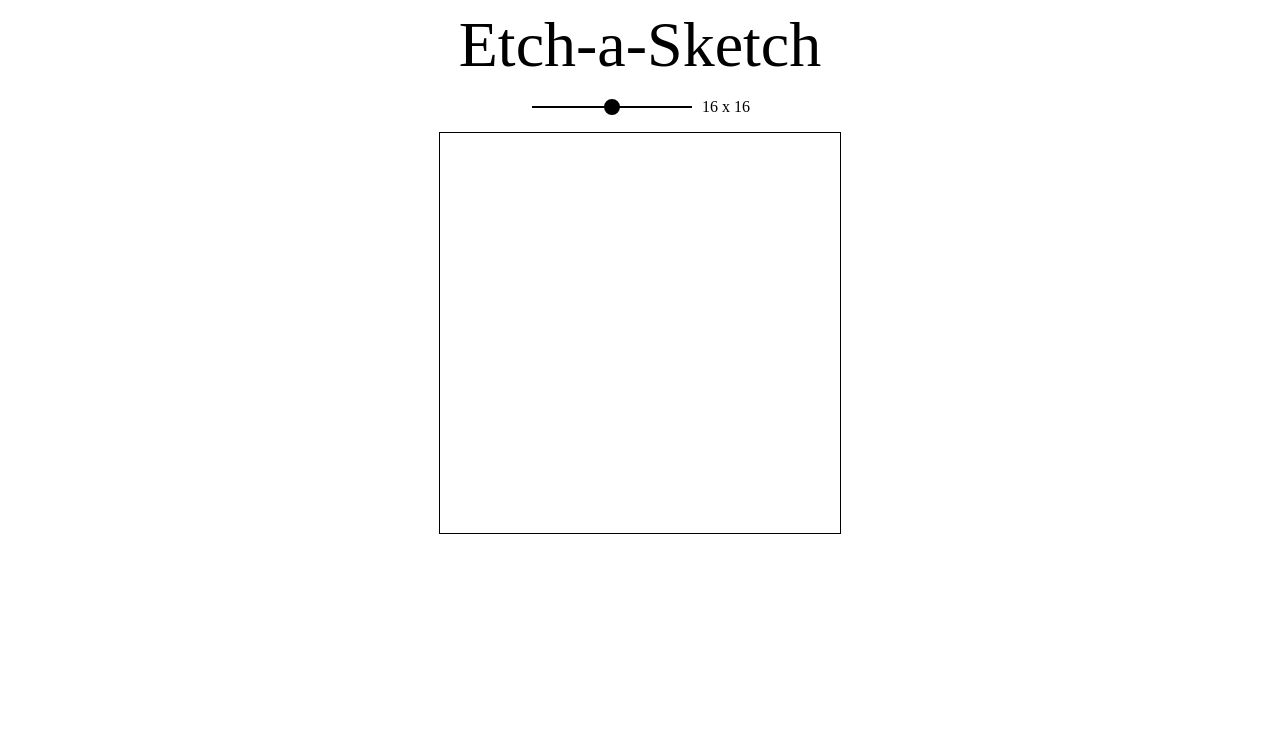
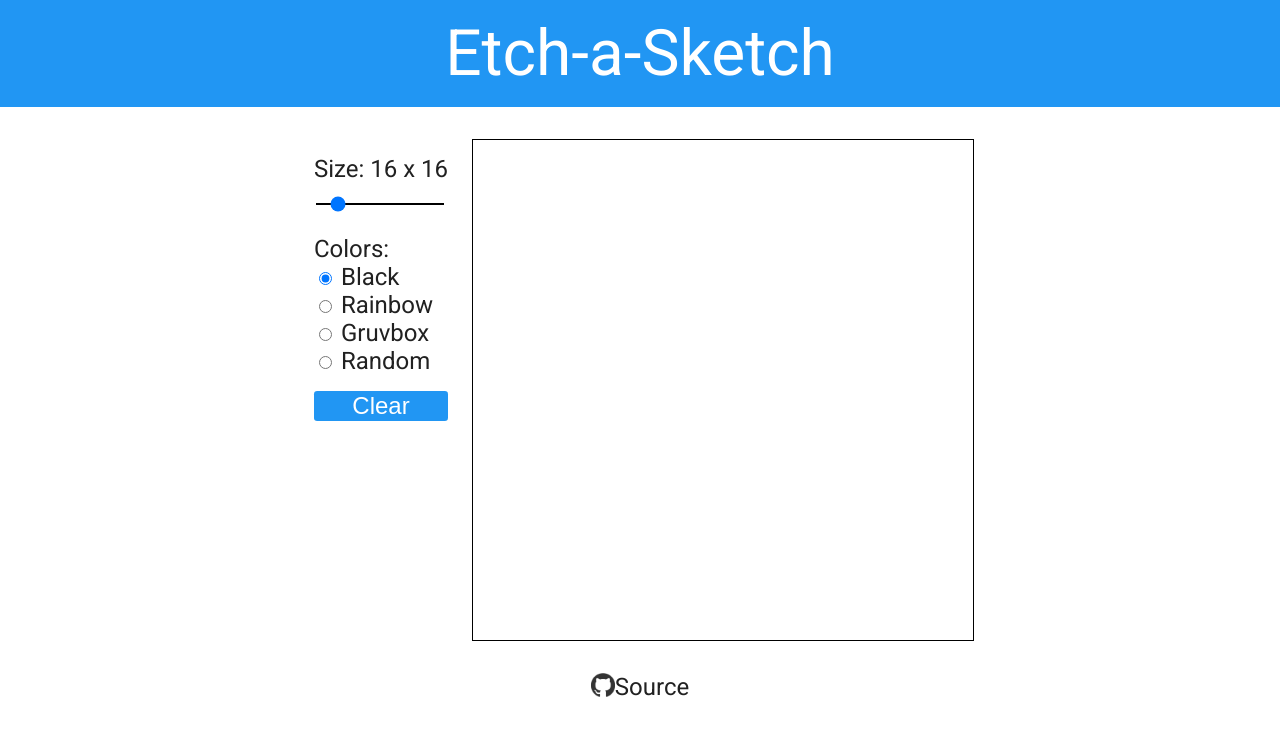
Before and after one commit to RamiShafikovca/etch-a-sketch, a plain HTML site: page index.html in a window 1280 px wide. Drawn offline with Linux system fonts and the light colour scheme.

Commit message:
//Add theme, sidebar for colors, readme

```diff
--- a/index.html
+++ b/index.html
@@ -10,10 +10,34 @@
     </head>
     <body>
         <div id="title">Etch-a-Sketch</div>
+        <div class="main">
+            <div class="sidebar">
                 <div class="slider">
-    <input type="range" min="4" max="100" step="4">
-    <p id="sliderValue">16 x 16</p>
+                    <div id="sliderValue">Size: 16 x 16</div>
+                    <input type="range" min="4" max="100" step="4" value="16">
+                </div>
+                <div>
+                    <div>Colors:</div>
+                        <div class="radio">
+                            <input type="radio" id="black" name="colors" value="black" checked="checked">
+                            <label for="black">Black</label><br>
+                            <input type="radio" id="rainbow" name="colors" value="rainbow">
+                            <label for="rainbow">Rainbow</label><br>
+                            <input type="radio" id="gruvbox" name="colors" value="gruvbox">
+                            <label for="gruvbox">Gruvbox</label><br>
+                            <input type="radio" id="random" name="colors" value="random">
+                            <label for="random">Random</label>
+                        </div>
+                </div>
+                <button class="clearGrid">Clear</button>
             </div>
             <div id="gridContainer"></div>
+        </div>
+        <a href="https://github.com/ramishafikovca/Etch-a-Sketch">
+            <div class="footer">
+                <img src="github.png" alt="Github">
+                Source
+            </div>
+        </a>
     </body>
 </html>
--- a/main.js
+++ b/main.js
@@ -1,24 +1,50 @@
 const gridContainer = document.getElementById('gridContainer');
-const GRIDSIZE = 400;
-gridContainer.setAttribute('style', `height: ${GRIDSIZE}px`);
-gridContainer.setAttribute('style', `width: ${GRIDSIZE}px`);
 const promptSlider = document.querySelector('input');
-const sliderValue = document.querySelector('p#sliderValue');
+const sliderValue = document.querySelector('div#sliderValue');
+const clearBtn = document.querySelector('button.clearGrid');
 const colors = ['violet', 'indigo', 'blue', 'green', 'yellow', 'orange', 'red'];
+const gruvColors = ['#cc241d', '#98971a', '#d79921', '#458588', '#b16286', '#689d6a', '#d65d0e'];
+const GRIDSIZE = 500;
 let colorCount = 0;
+
+gridContainer.style.height = `${GRIDSIZE}px`;
+gridContainer.style.width = `${GRIDSIZE}px`;
 
 generateGrid();
 
-function generateGrid (GRIDCOUNT = 16) {
-    let ITEMSIZE = GRIDSIZE / GRIDCOUNT;
-    for (let i = 0; i < GRIDCOUNT; i++) {
+//Event listener for displaying grid size
+promptSlider.addEventListener('input', () => {
+    sliderValue.innerHTML = `Size: ${promptSlider.value} x ${promptSlider.value}`;
+
+});
+
+//Re-generate the grid after new grid size is selected
+promptSlider.addEventListener('mouseup', () => {
+    generateGrid(promptSlider.value);
+
+});
+
+//Select each gridItem and reset their background color
+clearBtn.addEventListener('click', () => {
+    document.querySelectorAll('div.gridItem').forEach((item) => {
+        item.style.backgroundColor = '';
+    });
+});
+
+//Clear grid and then create and add specified number of grid items
+function generateGrid (gridCount = promptSlider.value) {
+    while (gridContainer.lastChild) {
+        gridContainer.removeChild(gridContainer.lastChild);
+    }
+    let ITEMSIZE = GRIDSIZE / gridCount;
+    for (let i = 0; i < gridCount; i++) {
         let gridRow = document.createElement('div');
         gridRow.classList.add('gridRow');
         gridContainer.append(gridRow);
 
-        for (let j = 0; j < GRIDCOUNT; j++) {
+        for (let j = 0; j < gridCount; j++) {
             let gridItem = document.createElement('div');
-            gridItem.setAttribute('style', `height: ${ITEMSIZE}px; aspect-ratio: 1 / 1`);
+            gridItem.style = (`height: ${ITEMSIZE}px; aspect-ratio: 1 / 1; draggable=false`);
             gridItem.classList.add('gridItem');
             gridRow.append(gridItem);
         }
@@ -26,27 +52,27 @@ function generateGrid (GRIDCOUNT = 16) {
     addGridListeners();
 }
 
-
+//Add listeners to each item that will color when the cursor passes through it
 function addGridListeners () {
     const gridItems = document.querySelectorAll('div.gridItem');
     gridItems.forEach((item) => {
-        item.addEventListener('mouseout', () =>{
-            item.setAttribute('id', `${colors[colorCount]}`);
-            colorCount++;
-            colorCount = colorCount % 7;
+        item.addEventListener('mouseenter', () =>{
+            fillGridItem(item);
         });
     });
 }
 
-promptSlider.addEventListener('input', () => {
-    sliderValue.innerHTML = `${promptSlider.value} x ${promptSlider.value}`;
-
-});
-
-promptSlider.addEventListener('mouseup', () =>{
-    while (gridContainer.lastChild) {
-        gridContainer.removeChild(gridContainer.lastChild);
+//Fill by user-selected color scheme
+function fillGridItem (item) {
+    if (document.getElementById('black').checked) {
+        item.style.backgroundColor = 'black';
+    } else if (document.getElementById('rainbow').checked) {
+        item.style.backgroundColor = colors[colorCount];
+        colorCount = (colorCount + 1) % 7;
+    } else if (document.getElementById('gruvbox').checked) {
+        item.style.backgroundColor = gruvColors[colorCount];
+        colorCount = (colorCount + 1) % 7;
+    } else if (document.getElementById('random').checked) {
+        item.style.backgroundColor = `rgb(${Math.random() * 255}, ${Math.random() * 255}, ${Math.random() * 255})`;
     }
-    generateGrid(promptSlider.value);
-
-});
+}
--- a/style.css
+++ b/style.css
@@ -1,47 +1,34 @@
-html {
-    font-size: 1rem;
+@import url('https://fonts.googleapis.com/css2?family=Roboto&display=swap');
+
+body {
+    font-family: Roboto;
+    color: #212121;
+    margin: 0;
 }
 
 .slider {
-    display: flex;
-    align-items: center;
-    gap: .5rem;
-}
-
-.slider p {
-    color: black;
+    margin: .5rem 0;
 }
 
 .slider input[type="range"] {
     -webkit-appearance:none !important;
-    width: 10rem;
+    width: 8rem;
     height: .1rem;
     background: black;
 }
 
-.slider input[type="range"]::-webkit-slider-thumb {
-    -webkit-appearance: none !important;
-    width: 1rem;
-    height:1rem;
-    background: black;
-    border: 2px solid black;
-    border-radius: 50%;
-}
-
-body {
-    display: flex;
-    flex-direction: column;
-    justify-content: center;
-    align-items: center;
-}
-
 #title {
     font-size: 4rem;
+    background-color: #2196F3;
+    color: #FFFFFF;
+    text-align: center;
+    padding: 1rem;
 }
 
 #gridContainer {
     display: flex;
     flex-flow: column;
+    justify-self: center;
     border: .1rem solid black;
 }
 
@@ -50,34 +37,48 @@ body {
 }
 
 .gridItem {
+    transition: all 0.5s ease;
+}
+
+.main {
+    display: flex;
+    gap: 1rem;
+    margin: 2rem;
+    justify-content: center;
+}
+
+.sidebar {
+    display: flex;
+    flex-direction: column;
+    padding: .5rem;
+    gap: 1rem;
+    font-size: 1.5rem;
+}
+
+img {
+    max-height: 1.5rem;
+}
+
+button {
+    background-color: #2196F3;
+    color: white;
+    border: none;
+    border-radius: .2rem;
+    font-size: 1.5rem;
+}
+
+a {
+    text-decoration: none;
+    color: #212121;
+}
+
+a:hover {
+    color: #757575;
+}
+
+.footer {
     display: flex;
     justify-content: center;
-    align-items: center;
+    font-size: 1.5rem;
+    margin: 2rem;
 }
-
-.selected {
-    transition: all 0.7s ease;
-    background-color: purple;
-}
-
-#violet {
-    background-color: violet;
-}
-#indigo {
-    background-color: indigo;
-}
-#blue {
-    background-color: blue;
-}
-#green {
-    background-color: green;
-}
-#yellow {
-    background-color: yellow;
-}
-#orange {
-    background-color: orange;
-}
-#red {
-    background-color: red;
-}
```
Also changed, not shown: github.png (added), screenshot.png (added), 1 other file. Lines whose indentation alone changed are shown as unchanged.
